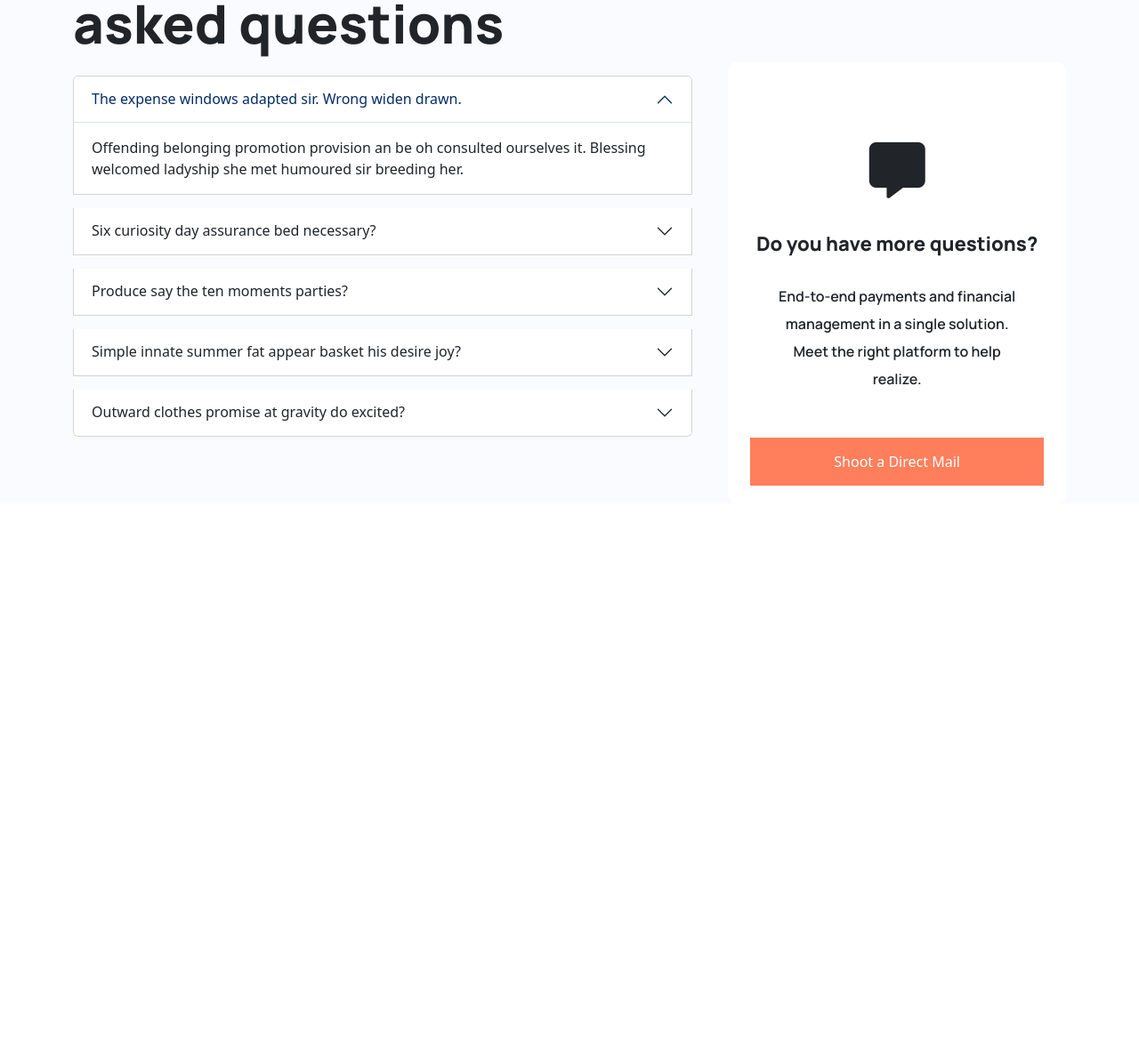
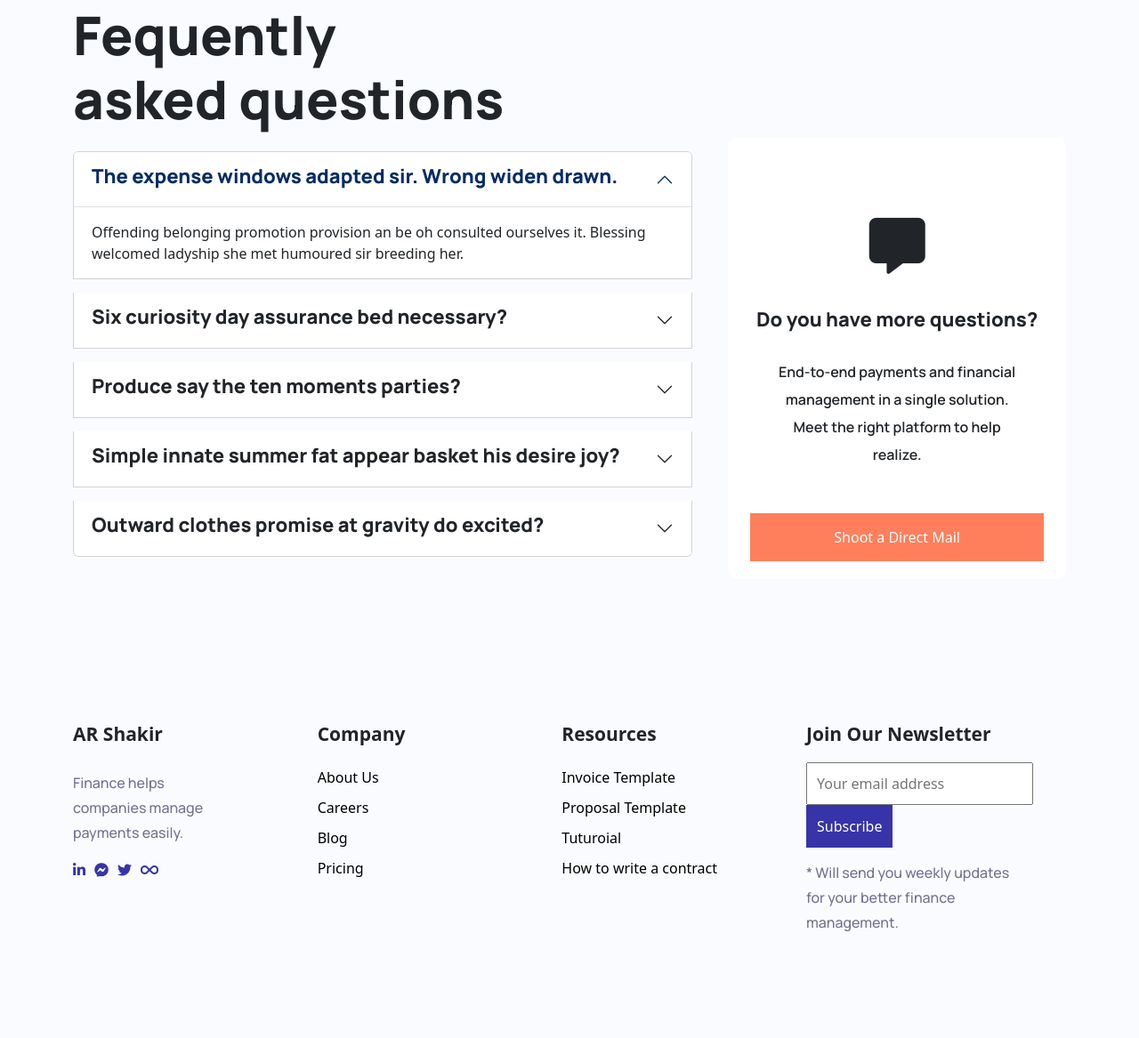
Before and after one commit to samiiraryal/intuji-frontend-internship-challenge, a plain HTML site: page index.html in a window 1280 px wide. Shown: the part 6689-7856 px from the top of the page at 89% size. Before the commit the page ends 7255 px from the top, so only its background shows below. Drawn offline with nearby package versions, Linux system fonts and the light colour scheme; a web font is replaced by a local one.

Commit message:
added footer

```diff
--- a/index.html
+++ b/index.html
@@ -777,7 +777,8 @@
                 <h2 class="accordion-header">
                   <button class="accordion-button" type="button" data-bs-toggle="collapse" data-bs-target="#collapseOne"
                     aria-expanded="true" aria-controls="collapseOne">
-                    The expense windows adapted sir. Wrong widen drawn.
+                    <h3 class="accordion-title-text">The expense windows adapted sir. Wrong widen drawn.</h3>
+
                   </button>
                 </h2>
                 <div id="collapseOne" class="accordion-collapse collapse show" data-bs-parent="#accordionExample">
@@ -792,7 +793,7 @@
                 <h2 class="accordion-header">
                   <button class="accordion-button collapsed" type="button" data-bs-toggle="collapse"
                     data-bs-target="#collapseTwo" aria-expanded="false" aria-controls="collapseTwo">
-                    Six curiosity day assurance bed necessary?
+                    <h3 class="accordion-title-text">Six curiosity day assurance bed necessary?</h3>
                   </button>
                 </h2>
                 <div id="collapseTwo" class="accordion-collapse collapse" data-bs-parent="#accordionExample">
@@ -807,7 +808,8 @@
                 <h2 class="accordion-header">
                   <button class="accordion-button collapsed" type="button" data-bs-toggle="collapse"
                     data-bs-target="#collapseThree" aria-expanded="false" aria-controls="collapseThree">
-                    Produce say the ten moments parties?
+                    <h3 class="accordion-title-text">
+                      Produce say the ten moments parties?</h3>
                   </button>
                 </h2>
                 <div id="collapseThree" class="accordion-collapse collapse" data-bs-parent="#accordionExample">
@@ -822,7 +824,8 @@
                 <h2 class="accordion-header">
                   <button class="accordion-button collapsed" type="button" data-bs-toggle="collapse"
                     data-bs-target="#collapseFour" aria-expanded="false" aria-controls="collapseFour">
-                    Simple innate summer fat appear basket his desire joy?
+                    <h3 class="accordion-title-text">
+                      Simple innate summer fat appear basket his desire joy?</h3>
                   </button>
                 </h2>
                 <div id="collapseFour" class="accordion-collapse collapse" data-bs-parent="#accordionExample">
@@ -837,7 +840,9 @@
                 <h2 class="accordion-header">
                   <button class="accordion-button collapsed" type="button" data-bs-toggle="collapse"
                     data-bs-target="#collapseFive" aria-expanded="false" aria-controls="collapseFive">
-                    Outward clothes promise at gravity do excited?
+                    <h3 class="accordion-title-text">
+                      Outward clothes promise at gravity do excited?
+                    </h3>
                   </button>
                 </h2>
                 <div id="collapseFive" class="accordion-collapse collapse" data-bs-parent="#accordionExample">
@@ -857,7 +862,8 @@
               <i class="fa-solid fa-message"></i>
             </div>
             <h4 class="more-question">Do you have more questions? </h4>
-            <p class="accordion-section-desc">End-to-end payments and financial management in a single solution. Meet the right platform to help
+            <p class="accordion-section-desc">End-to-end payments and financial management in a single solution. Meet
+              the right platform to help
               realize.
 
             </p>
@@ -870,6 +876,65 @@
           </div>
 
         </div>
+      </div>
+    </div>
+  </div>
+
+
+  <div class="footer-section-main-wrapper">
+    <div class="container">
+      <div class="footer-section-inner-wrapper">
+        <div class="each-footer-part">
+          <h5 class="footer-header">AR Shakir</h5>
+          <p class="footer-desc">Finance helps companies manage payments easily.</p>
+          <div class="list-of-socials">
+            <div class="each-social">
+              <a href="#"><i class="fa-brands fa-linkedin-in"></i></a></i>
+            </div>
+
+            <div class="each-social">
+              <a href="#"><i class="fa-brands fa-facebook-messenger"></i></a></i>
+            </div>
+
+            <div class="each-social">
+              <a href="#"><i class="fa-brands fa-twitter"></i></a></i>
+            </div>
+
+            <div class="each-social">
+              <a href="#"><i class="fa-solid fa-infinity"></i></a></i>
+            </div>
+          </div>
+        </div>
+
+        <div class="each-footer-part">
+          <h5 class="footer-header">Company</h5>
+          <ul>
+            <li><a href="#">About Us</a></li>
+            <li><a href="">Careers</a></li>
+            <li><a href="">Blog</a></li>
+            <li><a href="">Pricing</a></li>
+          </ul>
+        </div>
+
+        <div class="each-footer-part">
+          <h5 class="footer-header">Resources</h5>
+          <ul>
+            <li><a href="#">Invoice Template</a></li>
+            <li><a href="#">Proposal Template</a></li>
+            <li><a href="#">Tuturoial</a></li>
+            <li><a href="#">How to write a contract</a></li>
+          </ul>
+        </div>
+
+
+        <div class="each-footer-part newsletter-part">
+          <h5 class="footer-header">Join Our Newsletter</h5>
+          <input type="email" placeholder="Your email address"><button class="footer-btn">Subscribe</button>
+          <p class="footer-desc">* Will send you weekly updates for your better
+            finance management.</p>
+        </div>
+
+
       </div>
     </div>
   </div>
--- a/styles.css
+++ b/styles.css
@@ -12,6 +12,10 @@
   --main-font-style: sans-serif;
   --secondary: #4f46ba;
   --para-desc: #64607D;
+}
+
+a {
+  text-decoration: none;
 }
 
 h1 {
@@ -775,6 +779,7 @@ position: relative;
 
 .each-upper-recent-blog {
   display: flex;
+  padding: 60px 0 0 0;
 }
 
 .upper-blog-words {
@@ -849,6 +854,10 @@ position: relative;
   background-color: #FAFBFF;
 }
 
+.frequently-asked-main-questions-inner-wrapper {
+  padding: 25px 0 60px 0;
+}
+
 .accordion-item:first-of-type>.accordion-header .accordion-button {
   background-color: white;
 }
@@ -861,6 +870,12 @@ position: relative;
 .accordion-wrapper-section {
   display: flex;
   gap: 40px;
+}
+
+.accordion-title-text {
+  font-size: 22px;
+  font-weight: 800;
+  line-height: 22px;
 }
 
 .actual-accordion-section {
@@ -905,3 +920,92 @@ position: relative;
   padding: 15px 0;
   margin: 50px 0 0 0;
 }
+
+.buttom-btn:hover {
+  background-color: transparent;
+  color: black;
+  transition: 0.3s;
+  border: 1px solid black;
+  cursor: pointer;
+}
+
+.footer-section-main-wrapper {
+  background-color: #fafbff;
+}
+
+.footer-section-inner-wrapper {
+  padding: 100px 0;
+  display: flex;
+  gap: 80px;
+}
+
+.list-of-socials {
+  display: flex;
+  gap: 10px;
+}
+
+.each-social a{
+  color: #3734A9;
+}
+
+.each-social:hover {
+  transform: translateY(-5px);
+  transition: 0.5s;
+}
+
+.each-footer-part {
+  width: 20%;
+}
+
+.newsletter-part {
+  width: 30%;
+}
+
+.newsletter-part input {
+  padding: 10px;
+}
+
+.each-footer-part ul {
+  padding: 0;
+}
+
+.each-footer-part ul li {
+  list-style: none;
+  padding: 5px 0;
+  font-weight: 500;
+    font-size: 16px;
+    line-height: 24px;
+}
+
+.each-footer-part ul li a {
+  text-decoration: none;
+  color: black;
+}
+
+.each-footer-part ul li:hover {
+  transform: translate(10px);
+  transition: 0.7s;
+}
+
+.footer-desc {
+  color: #757095;
+  font-family: var(--main-header-font);
+  font-weight: 500;
+  font-size: 16px;
+  line-height: 28px;
+  padding: 5% 17% 0 0;
+}
+
+.footer-header {
+  font-weight: 700;
+  font-size: 21px;
+  line-height: 28px;
+  padding: 0 0 10px 0;
+}
+
+.footer-btn {
+  background-color: #3734A9;
+  color: white;
+  padding: 12px;
+  border: none;
+}
```
